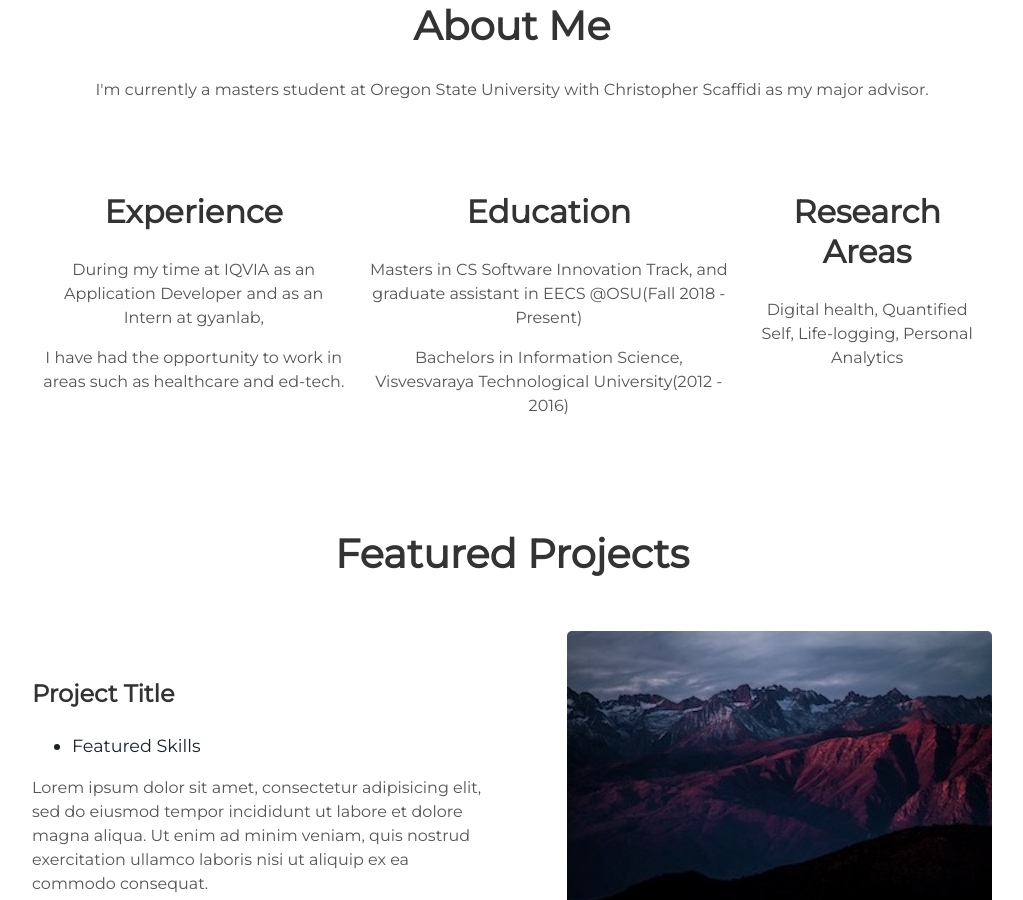
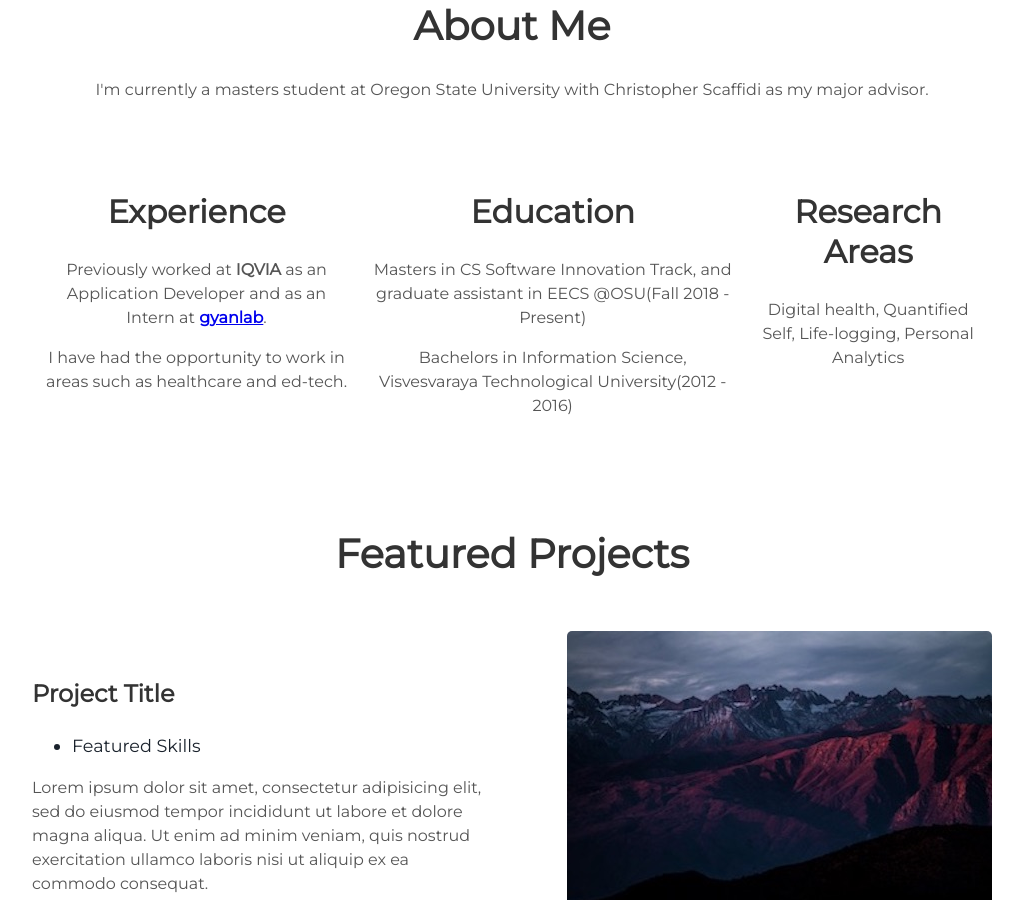
Before and after one commit to vijayvardhan94/laughing-octo-barnacle, a Jekyll site: the page built from index.html, in a window 1280 px wide and 900 px high, scrolled down 979 px. Shown: the whole window, without its empty margins (128-1151 px from the left). Built offline with Jekyll 4.4.1, drawn with Linux system fonts in a browser that asks for light colours.

Commit message:
minor updates

```diff
--- a/_includes/about.html
+++ b/_includes/about.html
@@ -5,7 +5,7 @@
   <div class="user">
     <div class="tech">
       <h2>Experience</h2>
-      <p>During my time at IQVIA as an Application Developer and as an Intern at gyanlab,</p>
+      <p>Previously worked at <b><a href = "https://www.iqvia.com/"></a>IQVIA</a></b> as an Application Developer and as an Intern at <b><a href = "https://kidovators.com/"> gyanlab</a></b>.</p>
        <p>I have had the opportunity to work in areas such
         as healthcare and ed-tech.</p>
     </div>
```
